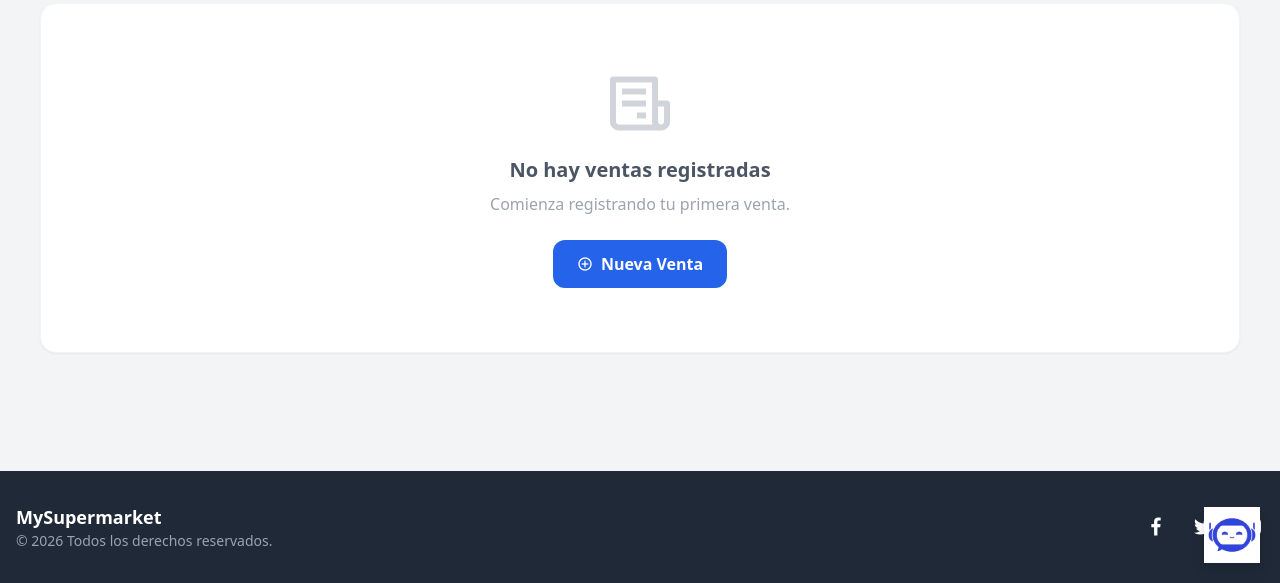
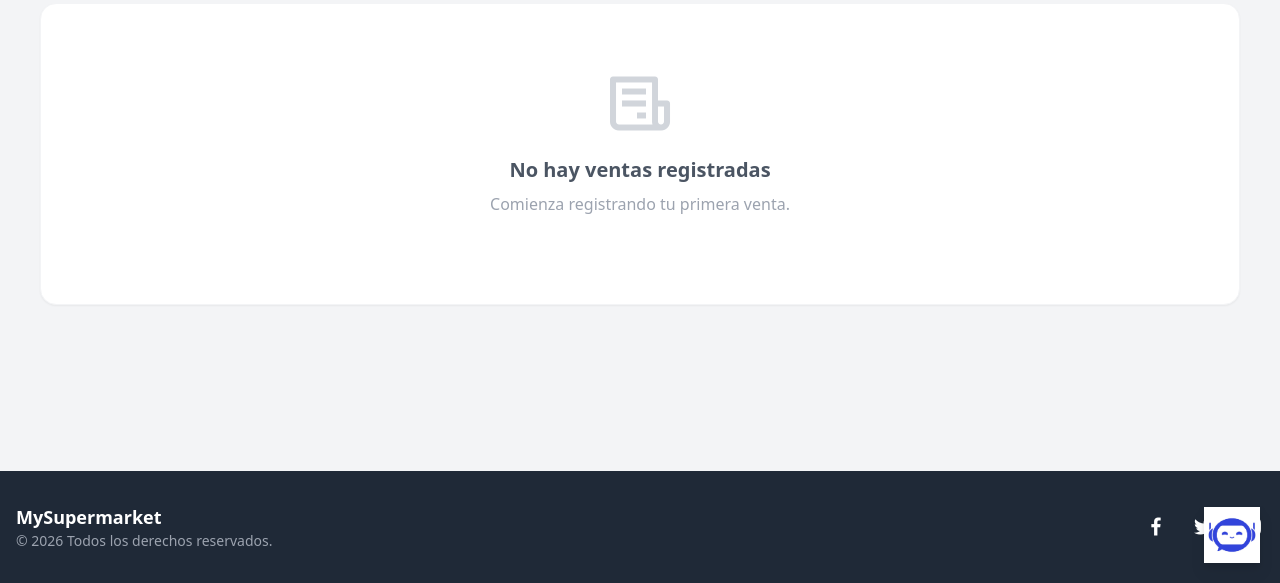
Before and after one commit to Kadir011/Sistema-de-Ventas-Supermercado, a Django app: page /ventas/ in a window 1280 px wide. Shown: the part 217-800 px from the top of the page. Run offline with Django 5.2, Linux system fonts and the light colour scheme; data that the repository does not hold is empty; some libraries are stand-ins or nearby versions.

Commit message:
Modificación de bloques de listados para valores inexistentes

```diff
--- a/templates/super/customers/customer_list.html
+++ b/templates/super/customers/customer_list.html
@@ -127,10 +127,6 @@
         <i class='bx bx-user-x text-7xl text-gray-300 mb-4'></i>
         <h3 class="text-xl font-bold text-gray-600 mb-2">No hay clientes registrados</h3>
         <p class="text-gray-400 mb-6">Comienza agregando tu primer cliente.</p>
-        <a href="{{ create_url }}"
-           class="inline-flex items-center gap-2 bg-blue-600 hover:bg-blue-700 text-white px-6 py-3 rounded-xl font-semibold transition-all">
-            <i class='bx bx-user-plus'></i> Agregar Cliente
-        </a>
     </div>
     {% endif %}
 
--- a/templates/super/products/product_list.html
+++ b/templates/super/products/product_list.html
@@ -147,10 +147,6 @@
             <i class='bx bx-package text-7xl text-gray-300 mb-4'></i>
             <h3 class="text-xl font-bold text-gray-600 mb-2">No hay productos registrados</h3>
             <p class="text-gray-400 mb-6">Comienza agregando tu primer producto al catálogo.</p>
-            <a href="{{ create_url }}"
-               class="inline-flex items-center gap-2 bg-blue-600 hover:bg-blue-700 text-white px-6 py-3 rounded-xl font-semibold transition-all">
-                <i class='bx bx-plus-circle'></i> Agregar Producto
-            </a>
         </div>
     {% endif %}
 
--- a/templates/super/sales/sale_list.html
+++ b/templates/super/sales/sale_list.html
@@ -150,10 +150,6 @@
         <i class='bx bx-receipt text-7xl text-gray-300 mb-4'></i>
         <h3 class="text-xl font-bold text-gray-600 mb-2">No hay ventas registradas</h3>
         <p class="text-gray-400 mb-6">Comienza registrando tu primera venta.</p>
-        <a href="{{ create_url }}"
-           class="inline-flex items-center gap-2 bg-blue-600 hover:bg-blue-700 text-white px-6 py-3 rounded-xl font-semibold transition-all">
-            <i class='bx bx-plus-circle'></i> Nueva Venta
-        </a>
     </div>
     {% endif %}
 
--- a/templates/super/sellers/seller_list.html
+++ b/templates/super/sellers/seller_list.html
@@ -130,10 +130,6 @@
         <i class='bx bx-user-x text-7xl text-gray-300 mb-4'></i>
         <h3 class="text-xl font-bold text-gray-600 mb-2">No hay vendedores registrados</h3>
         <p class="text-gray-400 mb-6">Comienza agregando tu primer vendedor al equipo.</p>
-        <a href="{{ create_url }}"
-           class="inline-flex items-center gap-2 bg-blue-600 hover:bg-blue-700 text-white px-6 py-3 rounded-xl font-semibold transition-all">
-            <i class='bx bx-user-plus'></i> Agregar Vendedor
-        </a>
     </div>
     {% endif %}
 
```
